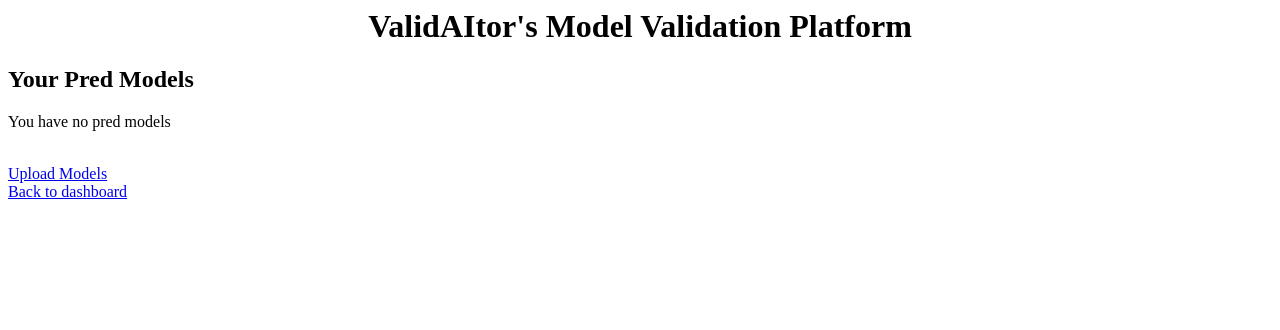
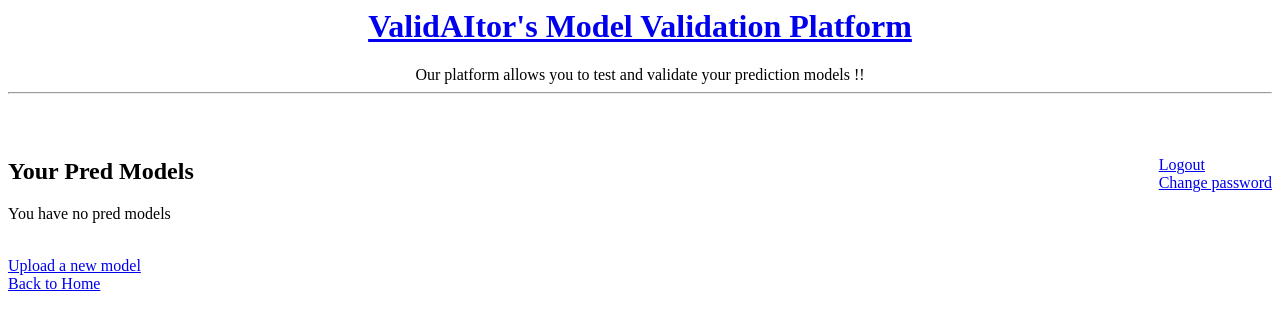
Before and after one commit to deep11194g/validaitor, a Django app: page /pred_models/ in a window 1280 px wide. Shown: the top 330 px of the page. Run offline with Django 3.2, Linux system fonts and the light colour scheme; the visitor is signed in with stand-in values (Sample User, id 1); data that the repository does not hold is empty; parts of the project's set-up code (start-up, migrations or seed data) failed here and were passed over.

Commit message:
Re-arrange viewas

```diff
--- a/pred_models/views.py
+++ b/pred_models/views.py
@@ -1,7 +1,7 @@
 import traceback
 
 from django.contrib.auth.decorators import login_required
-from django.shortcuts import render
+from django.shortcuts import render, redirect, reverse
 
 from pred_models.forms import PredModelForm
 from pred_models.models import PredModel
@@ -15,30 +15,42 @@ def pred_model_upload(request):
             request, 'pred_models/model_upload_form.html',
             {'form': PredModelForm}
         )
+
     elif request.method == "POST":
         form = PredModelForm(request.POST, request.FILES)
-        upload_resp = form.is_valid()
-        if upload_resp:
+        if form.is_valid():
             try:
                 pred_model = form.save(commit=False)
                 pred_model.developer = request.user
                 pred_model.save()
+                return _list(request=request, message={
+                    'color': 'green',
+                    'text': 'New model uploaded with ID: {}'.format(pred_model.id)
+                })
             except Exception as e:
-                upload_resp = False
                 print(str(e))
         return render(
-            request, 'pred_models/model_upload_done.html',
-            {'upload_resp': upload_resp}
+            request, 'pred_models/model_upload_form.html',
+            {
+                'form': PredModelForm,
+                'message': {
+                    'color': 'red',
+                    'text': 'Model upload failed, you may retry !!!'
+                }
+            }
         )
+
+
+def _list(request, message=None):
+    kwargs = {'pred_models': PredModel.objects.filter(developer=request.user).order_by('-id')}
+    if message:
+        kwargs['message'] = message
+    return render(request, 'pred_models/list.html', kwargs)
 
 
 @login_required(login_url='login')
 def pred_models_list(request):
-    pred_models = PredModel.objects.filter(developer=request.user)
-    return render(
-        request, 'pred_models/list.html',
-        {'pred_models': pred_models}
-    )
+    return _list(request)
 
 
 @login_required(login_url='login')
@@ -64,12 +76,15 @@ def generate_report(request, pred_model_id):
     try:
         analyser = PerformanceStatsAnalyser(pred_model_obj=pred_model)
         analyser.load()
-        analyser.performance()
+        analyser.test_performance()
         pred_model = analyser.pred_model_obj
     except Exception as e:
         print(str(e))
         print(traceback.format_exc())
-        message = 'Model train test failed'
+        message = {
+            'color': 'red',
+            'text':'Error in model test metric generation'
+        }
     return render(
         request, 'pred_models/view.html',
         {
--- a/templates/base.html
+++ b/templates/base.html
@@ -9,7 +9,21 @@
 </style>
 
 <div style="text-align: center;">
-    <h1>ValidAItor's Model Validation Platform</h1>
+    <div style="text-align: center;">
+        <h1><a href="{% url 'home' %}">ValidAItor's Model Validation Platform</a></h1>
+        <h>Our platform allows you to test and validate your prediction models !!</h>
+        <HR>
+    </div>
+</div>
+
+<br><br>
+<div style="float: right;">
+    {% if user.is_authenticated %}
+        <br><a href="{% url 'logout' %}">Logout</a>
+        <br><a href="{% url 'password_change' %}">Change password</a>
+    {% else %}
+        <a href="{% url 'login' %}">Login</a>
+    {% endif %}
 </div>
 
 {% block content %}
--- a/templates/pred_models/list.html
+++ b/templates/pred_models/list.html
@@ -1,24 +1,35 @@
 <head>
     <title>Pred Models List</title>
+    <style>
+        table, th, td {
+            border: 1px solid black;
+        }
+    </style>
 </head>
 
 {% extends 'base.html' %}
 
 {% block content %}
     <h2>Your Pred Models</h2>
+
+    {% if message %}
+        <p style="color:{{ message.color }}"><i>{{ message.text }}</i></p>
+    {% endif %}
+
     {% if pred_models %}
-        <table>
+        <table style="width:80%">
             <tr>
                 <th>ID</th>
                 <th>Name</th>
                 <th>Description</th>
+                <th>Action</th>
             </tr>
             {% for pred_model in pred_models %}
                 <tr>
-                    <td><a href=" {%url 'pred_model_detail' pred_model.id %}">{{ pred_model.id }}</a></td>
+                    <td><a href=" {% url 'pred_model_detail' pred_model.id %}">{{ pred_model.id }}</a></td>
                     <td>{{ pred_model.name }}</td>
                     <td>{{ pred_model.description }}</td>
-                    <td><a href=" {%url 'generate_report' pred_model.id %}">Generate</a></td>
+                    <td><a href=" {% url 'generate_report' pred_model.id %}">Generate</a></td>
                 </tr>
             {% endfor %}
         </table>
@@ -27,6 +38,6 @@
         <p>You have no pred models</p>
     {% endif %}
 
-    <br><a href="{% url 'pred_model_upload' %}">Upload Models</a>
-    <br><a href="{% url 'dashboard' %}">Back to dashboard</a>
+    <br><a href="{% url 'pred_model_upload' %}">Upload a new model</a>
+    <br><a href="{% url 'home' %}">Back to Home</a>
 {% endblock %}
--- a/templates/pred_models/model_upload_form.html
+++ b/templates/pred_models/model_upload_form.html
@@ -11,5 +11,9 @@
         <button type="submit">Upload</button>
     </form>
 
-    <p><a href="{% url 'dashboard' %}">Return to dashboard</a></p>
+    {% if message %}
+        <p style="color:{{ message.color }}"><i>{{ message.text }}</i></p>
+    {% endif %}
+
+    <p><a href="{% url 'home' %}">Return to home</a></p>
 {% endblock %}
--- a/templates/registration/login.html
+++ b/templates/registration/login.html
@@ -8,7 +8,6 @@
 
     <h2>Login</h2>
     <div style="float: right;">
-{#        <br><a href="{% url 'dashboard' %}">Back to dashboard</a>#}
         <br><a href="{% url 'password_reset' %}">Reset password</a>
         <br><a href="{% url 'register' %}">Register</a>
     </div>
--- a/templates/registration/password_change_done.html
+++ b/templates/registration/password_change_done.html
@@ -7,5 +7,5 @@
 {% block content %}
     <h2>Password changed</h2>
 
-    <a href="{% url 'dashboard' %}">Back to dashboard</a>
+    <a href="{% url 'home' %}">Back to home</a>
 {% endblock %}
--- a/templates/registration/password_change_form.html
+++ b/templates/registration/password_change_form.html
@@ -13,5 +13,5 @@
         <input type="submit" value="Change">
     </form>
 
-    <a href="{% url 'dashboard' %}">Back to dashboard</a>
+    <a href="{% url 'home' %}">Back to home</a>
 {% endblock %}
--- a/templates/registration/password_reset_done.html
+++ b/templates/registration/password_reset_done.html
@@ -7,5 +7,4 @@
 {% block content %}
     <h2>Password reset mail sent</h2>
 
-    <a href="{% url 'login' %}">Back to login</a>
 {% endblock %}
--- a/templates/registration/password_reset_form.html
+++ b/templates/registration/password_reset_form.html
@@ -13,5 +13,4 @@
         <input type="submit" value="Reset">
     </form>
 
-    <a href="{% url 'dashboard' %}">Back to dashboard</a>
 {% endblock %}
--- a/users/urls.py
+++ b/users/urls.py
@@ -1,8 +1,8 @@
-from django.conf.urls import url, include
-from users.views import dashboard, register
+from django.urls import path, include
+from users.views import home, register
 
 urlpatterns = [
-    url(r"^accounts/", include("django.contrib.auth.urls")),
-    url(r"^dashboard/", dashboard, name="dashboard"),
-    url(r"^register/", register, name="register"),
+    path('', home, name="home"),
+    path('accounts', include("django.contrib.auth.urls")),
+    path('register', register, name="register"),
 ]
--- a/users/views.py
+++ b/users/views.py
@@ -5,8 +5,8 @@ from django.urls import reverse
 from users.forms import CustomUserCreationForm
 
 
-def dashboard(request):
-    return render(request, "users/dashboard.html")
+def home(request):
+    return render(request, "users/home.html")
 
 
 def register(request):
@@ -20,4 +20,4 @@ def register(request):
         if form.is_valid():
             user = form.save()
             login(request, user)
-            return redirect(reverse("dashboard"))
+            return redirect(reverse("home"))
--- a/validaitor/settings.py
+++ b/validaitor/settings.py
@@ -124,8 +124,8 @@ STATIC_URL = '/static/'
 
 DEFAULT_AUTO_FIELD = 'django.db.models.BigAutoField'
 
-LOGIN_REDIRECT_URL = "dashboard"
-LOGOUT_REDIRECT_URL = "dashboard"
+LOGIN_REDIRECT_URL = "home"
+LOGOUT_REDIRECT_URL = "home"
 
 EMAIL_HOST = os.environ.get('EMAIL_HOST')
 EMAIL_PORT = int(os.environ.get('EMAIL_PORT'))
--- a/validaitor/urls.py
+++ b/validaitor/urls.py
@@ -1,14 +1,15 @@
-from django.conf.urls import url
 from django.urls import include, path
-from django.contrib import admin
-
 from django.conf import settings
 from django.conf.urls.static import static
 
+from users.views import home, register
+
 urlpatterns = [
-    url(r"^admin/", admin.site.urls),
-    url(r"^", include("users.urls")),
+    path('', home, name="home"),
+    path('accounts/', include("django.contrib.auth.urls")),
+    path('register/', register, name="register"),
     path('pred_models/', include('pred_models.urls')),
+
 ]
 
 if settings.DEBUG:
```
Also changed, not shown: pred_models/analysis.py (+27 -16 lines), templates/pred_models/model_upload_done.html (deleted, +0 -11 lines), templates/pred_models/view.html (+8 -12 lines), templates/users/dashboard.html (deleted, +0 -29 lines), templates/users/home.html (added, +17 -0 lines), tests/pred_models/test_analysis.py (+24 -0 lines).
